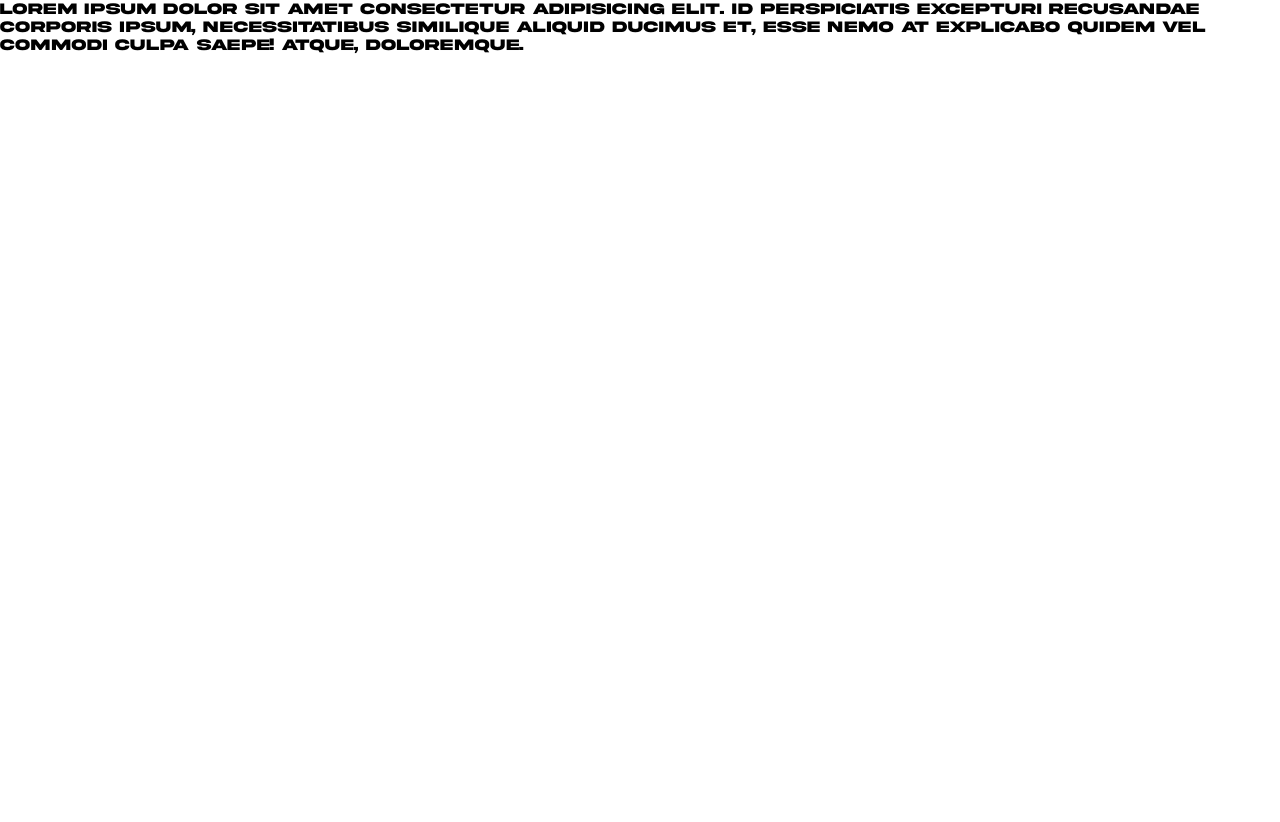
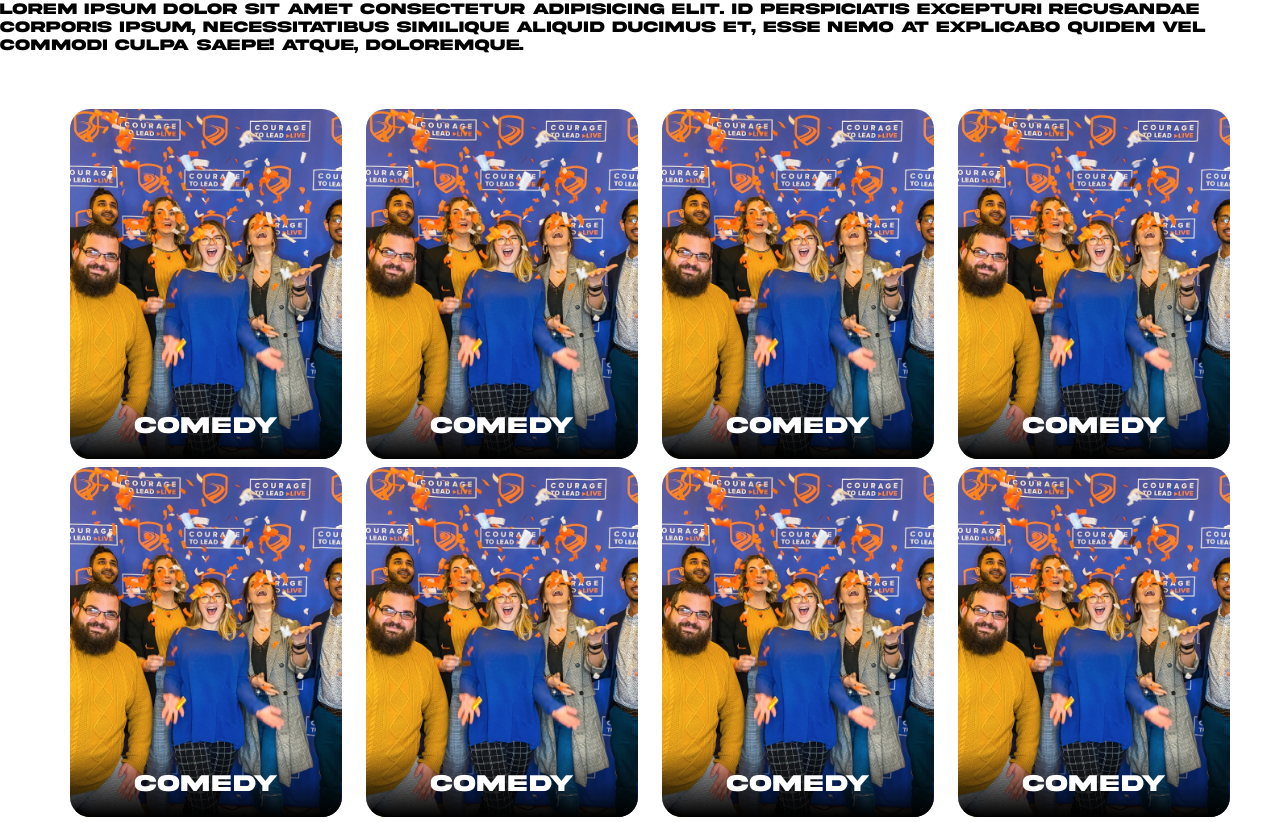
Before and after one commit to UzbekistanTechService/front, a Next.js app: page / in a window 1280 px wide. Before the commit the page ends 800 px from the top, so only its background shows below. Built offline with nearby package versions, Linux system fonts and the light colour scheme.

Commit message:
feat: workers page finished

```diff
--- /dev/null
+++ b/components/workers/index.module.sass
@@ -0,0 +1,44 @@
+@import ../../styles/variables, ../../styles/mixins
+
+.container
+    @include container
+    overflow: inherit
+
+    .worker_link
+
+        .item_worker
+            position: relative
+            width: 100%
+            height: 350px
+            border-radius: 20px
+            overflow: hidden
+            @media(max-width:$screen-lg)
+                height: 280px
+            @media(max-width:$screen-md)
+                height: 200px
+            @media(max-width:$screen-sm)
+                height: 250px
+            .image_worker
+                position: absolute
+                top: 0
+                left: 0
+                width: 100%
+                height: 100%
+
+                img
+                    object-fit: cover
+
+            .title
+                position: absolute
+                bottom: 0
+                padding-bottom: 20px
+                padding-top: 20px
+                text-align: center
+                width: 100%
+                color: white
+                background: rgb(0,0,0)
+                background: linear-gradient(0deg, rgb(0, 0, 0) 0%, rgba(0, 212, 255, 0) 100%)
+                @media(max-width:$screen-md)
+                    font-size: 13px
+                @media(max-width:599)
+                    font-size: 15px
--- /dev/null
+++ b/components/workers/index.tsx
@@ -0,0 +1,70 @@
+import React from 'react'
+import classes from "./index.module.sass"
+import { Box, Grid } from "@mui/material"
+import Image from 'next/image';
+import Link from 'next/link';
+
+
+export default function Workers() {
+
+
+    const workersTeam = [
+        {
+            img: "y9.webp",
+            title: "Comedy"
+        },
+        {
+            img: "y9.webp",
+            title: "Comedy"
+        },
+        {
+            img: "y9.webp",
+            title: "Comedy"
+        },
+        {
+            img: "y9.webp",
+            title: "Comedy"
+        },
+        {
+            img: "y9.webp",
+            title: "Comedy"
+        },
+        {
+            img: "y9.webp",
+            title: "Comedy"
+        },
+        {
+            img: "y9.webp",
+            title: "Comedy"
+        },
+        {
+            img: "y9.webp",
+            title: "Comedy"
+        },
+    ]
+
+    return (
+        <Box className={classes.workers}>
+            <Box className={classes.container}>
+                <Grid container rowSpacing={1} columnSpacing={{ xs: 1, sm: 2, md: 3 }}>
+                    {
+                        workersTeam.map((item, index) => (
+                            <Grid item xs={6} sm={3} key={index}>
+                                <Link href="/" className={classes.worker_link}>
+                                    <Box className={classes.item_worker}>
+                                        <div className={classes.image_worker}>
+                                            <Image src={`/workers/${item.img}`} alt="" fill />
+                                        </div>
+                                        <div className={classes.title}>
+                                            <h2>{item.title}</h2>
+                                        </div>
+                                    </Box>
+                                </Link>
+                            </Grid>
+                        ))
+                    }
+                </Grid>
+            </Box>
+        </Box>
+    )
+}
--- a/pages/index.tsx
+++ b/pages/index.tsx
@@ -1,3 +1,4 @@
+import Workers from "@/components/workers";
 import Head from "next/head";
 
 export default function Home() {
@@ -14,6 +15,8 @@ export default function Home() {
         excepturi recusandae corporis ipsum, necessitatibus similique aliquid
         ducimus et, esse nemo at explicabo quidem vel commodi culpa saepe!
         Atque, doloremque.
+
+        <Workers />
       </main>
     </>
   );
```
Also changed, not shown: public/workers/y9.webp (added).
